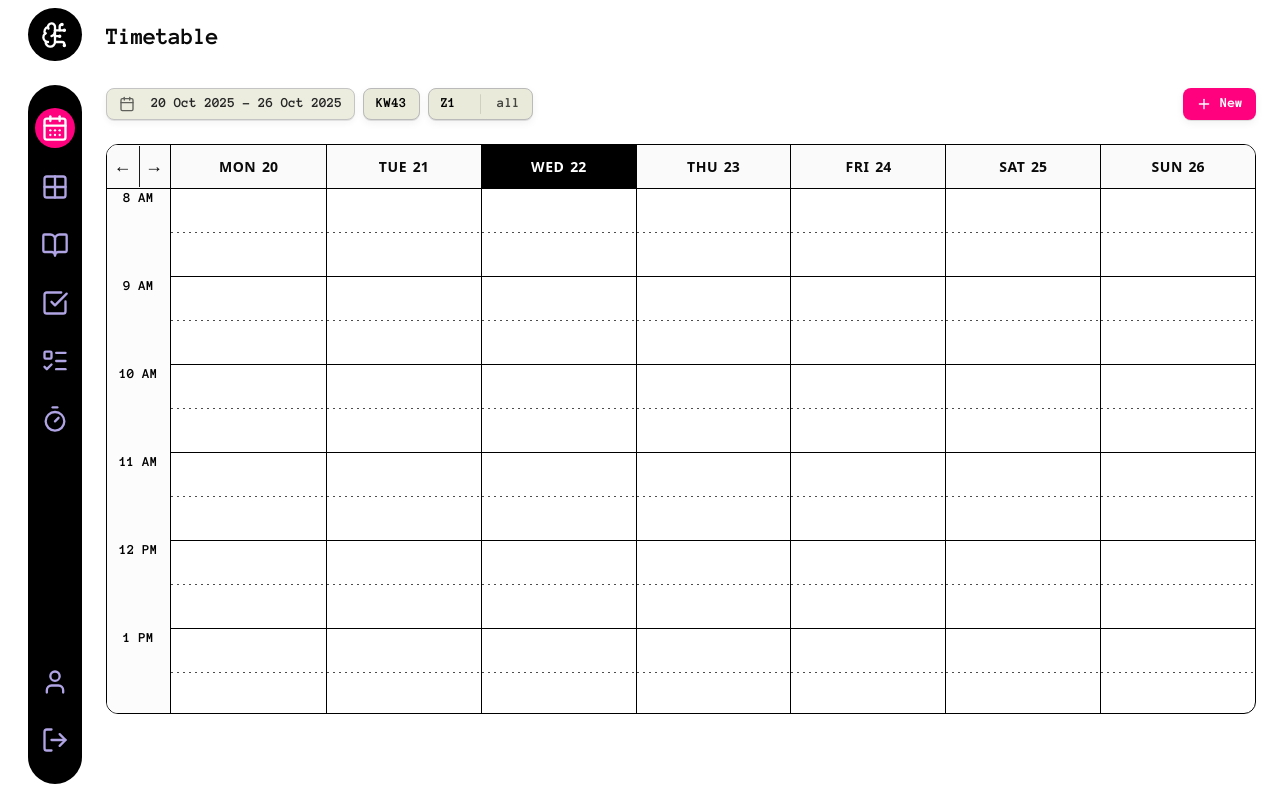
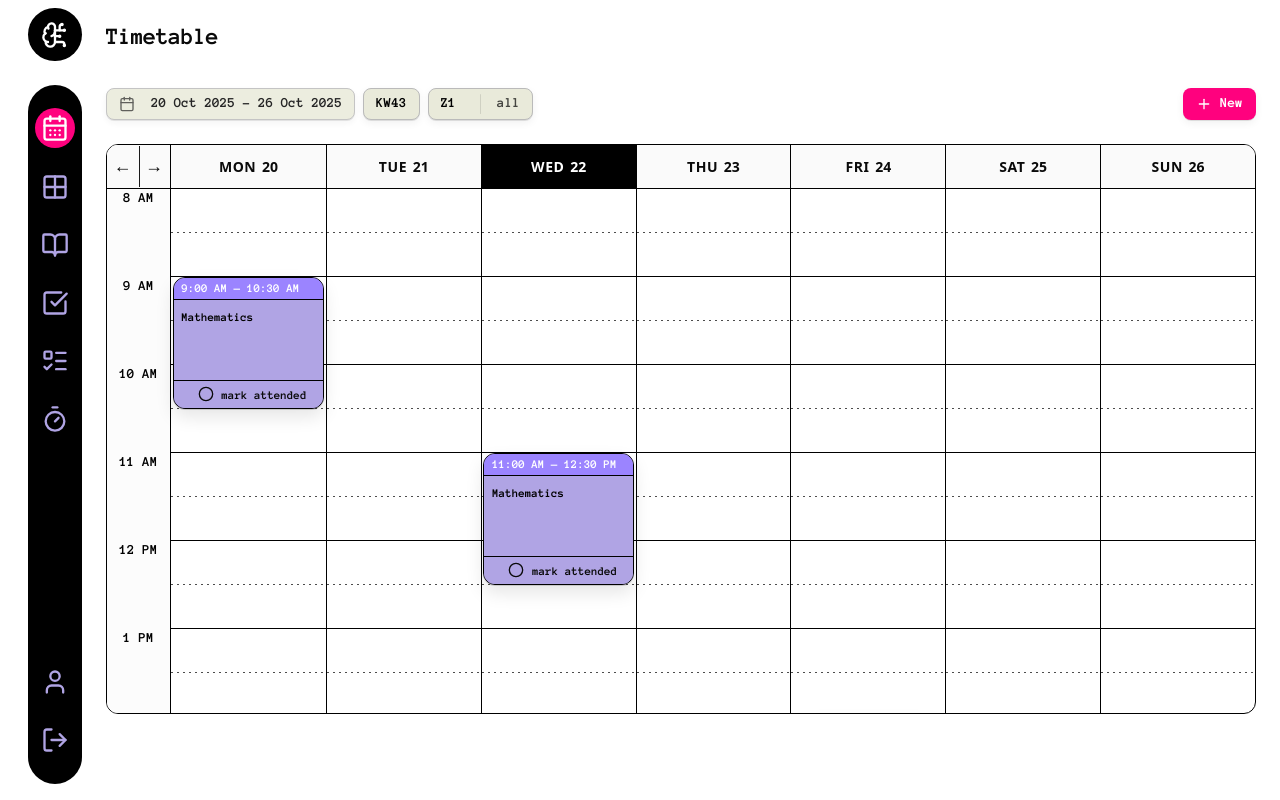
Before and after one commit to SatMunira/uniflow, a React (Vite) app: page /timetable in a window 1280 px wide. Built offline with nearby package versions, Linux system fonts and the light colour scheme; a web font is replaced by a local one.

Commit message:
feat: integrate event handling in TimetablePage and enhance WeekCalendar with event display

```diff
--- a/src/components/ui/Calender/WeekCalendar.tsx
+++ b/src/components/ui/Calender/WeekCalendar.tsx
@@ -1,11 +1,21 @@
 import React, { useMemo, useRef, useState } from "react";
 import cls from "./WeekCalender.module.scss";
+import { CheckCircle, Circle } from 'lucide-react';
 
 export type SlotInfo = {
   start: Date;
   end: Date;
-  dayIndex: number; // 0..(days-1)
-  rowIndex: number; // 0..(rows-1)
+  dayIndex: number;
+  rowIndex: number;
+};
+
+export type CalendarEvent = {
+  id: string;
+  title: string;
+  start: Date;
+  end: Date;
+  color?: string;
+  attended?: boolean;
 };
 
 export type WeekCalendarProps = {
@@ -15,13 +25,15 @@ export type WeekCalendarProps = {
   hourEnd?: number;
   stepMinutes?: number;
   locale?: string;
-  showNowIndicator?: boolean; // оставил проп, но теперь линия следует за курсором
+  showNowIndicator?: boolean;
   onSlotClick?: (slot: SlotInfo) => void;
   renderCell?: (slot: SlotInfo) => React.ReactNode;
   className?: string;
   onPrevWeek?: () => void;
   onNextWeek?: () => void;
   showNavArrows?: boolean;
+  events?: CalendarEvent[];
+  onToggleAttend?: (id: string) => void;
 };
 
 function startOfDay(d: Date) {
@@ -52,8 +64,10 @@ export const WeekCalendar: React.FC<WeekCalendarProps> = ({
   onPrevWeek,
   onNextWeek,
   showNavArrows = true,
+  events = [],
+  onToggleAttend,
 }) => {
-  // базовая неделя от понедельника
+
   const weekStart = useMemo(() => {
     const now = startDate ? new Date(startDate) : new Date();
     const day = now.getDay(); // 0..6 (вс..сб)
@@ -61,7 +75,6 @@ export const WeekCalendar: React.FC<WeekCalendarProps> = ({
     return addDays(startOfDay(now), -shiftToMonday);
   }, [startDate]);
 
-  // индекс сегодня в диапазоне (для дефолтного активного дня)
   const todayIndex = useMemo(() => {
     const today = startOfDay(new Date());
     for (let i = 0; i < days; i++) {
@@ -90,7 +103,6 @@ export const WeekCalendar: React.FC<WeekCalendarProps> = ({
     [locale]
   );
 
-  // hover-индикатор (едет за мышкой)
   const gridRef = useRef<HTMLDivElement>(null);
   const [hover, setHover] = useState<{ visible: boolean; topPct: number; minutes: number }>({
     visible: false,
@@ -110,7 +122,6 @@ export const WeekCalendar: React.FC<WeekCalendarProps> = ({
     const total = (hourEnd - hourStart) * 60;
     let mins = hourStart * 60 + Math.round((y / rect.height) * total);
 
-    // прилипание к 5 минутам (если нужно — оставь; если нет — закомментируй)
     mins = Math.round(mins / 5) * 5;
 
     setHover({ visible: true, topPct: pct, minutes: mins });
@@ -122,6 +133,69 @@ export const WeekCalendar: React.FC<WeekCalendarProps> = ({
 
   const hoverStyle: React.CSSProperties = hover.visible ? { top: `${hover.topPct}%` } : { display: "none" };
   const hoverDate = useMemo(() => new Date(2000, 0, 1, 0, hover.minutes), [hover.minutes]);
+
+  const minutesFromDayStart = (d: Date) => d.getHours() * 60 + d.getMinutes();
+  const dayDiff = (a: Date, b: Date) =>
+    Math.floor((startOfDay(a).getTime() - startOfDay(b).getTime()) / 86_400_000);
+
+  const eventsByDay = useMemo(() => {
+    const res: Array<
+      Array<CalendarEvent & { _topPct: number; _heightPct: number }>
+    > = Array.from({ length: days }, () => []);
+
+    const dayStartMin = hourStart * 60;
+    const dayEndMin = hourEnd * 60;
+    const totalMin = dayEndMin - dayStartMin;
+
+    for (const ev of events) {
+      const dIndex = dayDiff(ev.start, weekStart);
+      if (dIndex < 0 || dIndex >= days) continue;
+
+      const evStartMin = Math.max(dayStartMin, minutesFromDayStart(ev.start));
+      const evEndMin = Math.min(dayEndMin, minutesFromDayStart(ev.end));
+      if (evEndMin <= evStartMin) continue;
+
+      const topPct = ((evStartMin - dayStartMin) / totalMin) * 100;
+      const heightPct = ((evEndMin - evStartMin) / totalMin) * 100;
+
+      res[dIndex].push({ ...ev, _topPct: topPct, _heightPct: heightPct });
+    }
+
+    for (const dayList of res) {
+      dayList.sort((a, b) => +a.start - +b.start);
+      const columns: CalendarEvent[][] = [];
+      for (const e of dayList) {
+        let placed = false;
+        for (const col of columns) {
+          const last = col[col.length - 1] as any;
+          if (+last.end <= +e.start) {
+            col.push(e);
+            placed = true;
+            break;
+          }
+        }
+        if (!placed) columns.push([e]);
+      }
+
+      const colsCount = columns.length || 1;
+      columns.forEach((col, i) => {
+        for (const e of col as any[]) {
+          e._colLeftPct = (i / colsCount) * 100 + 1;
+          e._colWidthPct = (1 / colsCount) * 100 - 2;
+        }
+      });
+    }
+    return res as Array<
+      Array<
+        CalendarEvent & {
+          _topPct: number;
+          _heightPct: number;
+          _colLeftPct: number;
+          _colWidthPct: number;
+        }
+      >
+    >;
+  }, [events, days, hourStart, hourEnd, weekStart]);
 
   return (
     <div
@@ -177,7 +251,6 @@ export const WeekCalendar: React.FC<WeekCalendarProps> = ({
         })}
       </div>
       <div className={cls.bodyScroll}>
-        {/* Левая колонка — часы */}
         <div className={cls.times}>
           {Array.from({ length: hourEnd - hourStart + 1 }).map((_, i) => {
             const h = hourStart + i;
@@ -189,13 +262,11 @@ export const WeekCalendar: React.FC<WeekCalendarProps> = ({
             );
           })}
 
-          {/* badge со временем под курсором */}
           <div className={cls.nowBadge} style={hoverStyle}>
             {hoverLabelFmt.format(hoverDate)}
           </div>
         </div>
 
-        {/* Основная сетка */}
         <div
           ref={gridRef}
           className={cls.grid}
@@ -208,6 +279,7 @@ export const WeekCalendar: React.FC<WeekCalendarProps> = ({
 
           {Array.from({ length: days }).map((_, dayIndex) => {
             const dayDate = addDays(weekStart, dayIndex);
+            const dayEvents = eventsByDay[dayIndex] ?? [];
             return (
               <div key={dayIndex} className={cls.dayColumn} aria-label={dayDate.toDateString()}>
                 {Array.from({ length: rows }).map((__, rowIndex) => {
@@ -227,14 +299,55 @@ export const WeekCalendar: React.FC<WeekCalendarProps> = ({
                     </button>
                   );
                 })}
+                <div className={cls.eventsLayer} aria-hidden>
+                  {dayEvents.map((ev) => {
+                    const attended = !!ev.attended;
+                    return (
+                      <div
+                        key={ev.id}
+                        className={[cls.event, attended && cls['event--attended']].filter(Boolean).join(' ')}
+                        style={{
+                          top: `${ev._topPct}%`,
+                          height: `${ev._heightPct}%`,
+                          left: `${ev._colLeftPct}%`,
+                          width: `${ev._colWidthPct}%`,
+                        }}
+                        title={`${ev.title}`}
+                      >
+                        <div className={cls.eventHead}>
+                          {ev.start.toLocaleTimeString(locale, { hour: 'numeric', minute: '2-digit' })} —{' '}
+                          {ev.end.toLocaleTimeString(locale, { hour: 'numeric', minute: '2-digit' })}
+                        </div>
+
+                        <div className={cls.eventTitle}>{ev.title}</div>
+
+                        <div className={cls.eventFoot}>
+                          {attended ? (
+                            <span className={cls.attendedBadge}>
+                              <CheckCircle className="size-4" aria-hidden />
+                              attended
+                            </span>
+                          ) : (
+                            <button
+                              type="button"
+                              className={cls.attendBtn}
+                              onClick={onToggleAttend ? () => onToggleAttend(ev.id) : undefined}
+                            >
+                              <Circle className="size-4" aria-hidden />
+                              mark attended
+                            </button>
+                          )}
+                        </div>
+                      </div>
+                    );
+                  })}
+                </div>
               </div>
             );
           })}
 
-          {/* тонкая линия hover через всю сетку */}
           {showNowIndicator && <div className={cls.hoverIndicator} style={hoverStyle} />}
 
-          {/* толстая линия — только в активной колонке */}
           {showNowIndicator && (
             <div className={cls.activeColOverlay} style={{ gridColumn: `${activeDay + 2} / ${activeDay + 3}` }}>
               <div className={cls.hoverIndicatorThick} style={hoverStyle} />
--- a/src/components/ui/Calender/WeekCalender.module.scss
+++ b/src/components/ui/Calender/WeekCalender.module.scss
@@ -1,12 +1,14 @@
+$ev-head: #9B84FF;
+$ev-body: #B0A4E4;
+$ev-border: #000;
+$ev-attended: #A5FFA0;
+
 .calendar {
   --days: 7;
   --rows: 24;
   --gutter-w: 64px;
-  /* левая колонка с часами */
   --header-h: 44px;
-  /* высота шапки */
   --cell-h: 44px;
-  /* высота строки (шаг) */
   --grid-border: 1px solid #000;
   --grid-bg: #fff;
   --hour-line: #000;
@@ -15,7 +17,6 @@
   --hdr-font-size: 14px;
   --hdr-font-weight: 600;
   --calendar-h: 570px;
-  /* выстави под свой кейс / можно calc(100vh - ... ) */
   --bottom-gap: 56px;
   position: relative;
   background: var(--grid-bg);
@@ -33,7 +34,6 @@
   block-size: var(--calendar-h);
 }
 
-/* ====== ШАПКА ====== */
 .header {
   grid-area: header;
   display: grid;
@@ -47,24 +47,22 @@
   position: relative;
   border-right: var(--grid-border);
   background: #fafafa;
-  /* стрелки должны заполнить ячейку */
-  overflow: hidden; /* чтобы hover-фон не вылезал за скругления */
+  overflow: hidden;
 }
 
 .navArrows {
   position: absolute;
   inset: 0;
   display: grid;
-  grid-template-columns: 1fr 1fr; /* каждая половину */
+  grid-template-columns: 1fr 1fr;
   align-items: stretch;
   justify-items: stretch;
 }
 
-/* центральный разделитель */
 .navArrows::after {
   content: "";
   position: absolute;
-  top: 1px;               /* немного отступов сверху/снизу */
+  top: 1px;
   bottom: 1px;
   left: 50%;
   width: 1px;
@@ -73,31 +71,24 @@
   pointer-events: none;
 }
 
-
-/* сами кнопки кликабельные */
 .navBtn {
-  /* снимем все дефолтные стили кнопки */
   all: unset;
   display: grid;
   place-items: center;
   cursor: pointer;
   user-select: none;
-
-  /* визуал: крупнее и без рамок */
   font-family: var(--font-mono, ui-monospace, monospace);
   font-weight: 700;
-  font-size: 18px;          /* «чуть побольше» */
+  font-size: 18px;
   line-height: 1;
 
-  /* фоны на hover/active */
   transition: background .15s ease, transform .06s ease;
 }
 .navBtn:hover { background: rgba(0,0,0,0.06); }
 
-/* доступность */
 .navBtn:focus-visible {
   outline: 2px solid var(--now);
-  outline-offset: -2px;     /* чтобы не выходить за скругления gutter */
+  outline-offset: -2px;
 }
 .navBtn:active { transform: translateY(1px); }
 
@@ -110,9 +101,7 @@
   color: inherit;
 
   border-right: 0;
-  /* было */
   border-left: var(--grid-border);
-  /* стало */
 }
 
 .headerCell:hover,
@@ -147,13 +136,12 @@
   font-weight: 600;
 }
 
-/* ====== ЛЕВАЯ КОЛОНКА (ЧАСЫ) ====== */
 .times {
   position: absolute;
-  inset-block-start: 0;         /* было: var(--header-h) */
+  inset-block-start: 0;
   inset-inline-start: 0;
   inline-size: var(--gutter-w);
-  block-size: calc(var(--rows) * var(--cell-h));  /* полная высота содержимого */
+  block-size: calc(var(--rows) * var(--cell-h));
   border-right: var(--grid-border);
   background: #fcfcfc;
   z-index: 2;
@@ -170,7 +158,6 @@
 .timeRow>span {
   position: absolute;
   top: -1px;
-  /* на линии часа */
   left: 50%;
   transform: translateX(-50%);
   white-space: nowrap;
@@ -181,7 +168,6 @@
   color: #000;
 }
 
-/* badge времени (едет за линией) */
 .nowBadge {
   position: absolute;
   transform: translateY(-50%);
@@ -191,67 +177,46 @@
   font-size: 11px;
   line-height: 1;
 
-  /* твои новые цвета */
   color: var(--now);
-  /* текст — var(--now) */
   background: #FFC4E1;
-  /* фон — #FFC4E1 */
   border: 1px solid var(--now);
-  /* рамка — var(--now) */
 
   z-index: 5;
   pointer-events: none;
-
-  /* прошлую внутреннюю тень убираем */
   box-shadow: none;
 }
 
-
-/* ====== ОСНОВНАЯ СЕТКА ====== */
-/* .grid уже в "bodyScroll", менять не нужно — она длинная и будет прокручиваться */
 .grid {
   grid-area: body;
   position: relative;
   display: grid;
   grid-template-columns: var(--gutter-w) repeat(var(--days), 1fr);
-  /* важно: = полной высоте контента, чтобы была прокрутка */
   block-size: calc(var(--rows) * var(--cell-h));
 }
 
-/* вместо :first-of-type */
 .grid>.bodyGutter+.dayColumn {
   border-left: 0;
 }
 
-/* для шапки — тоже по соседству, чтобы наверняка */
 .headerGutter+.headerCell {
   border-left: 0;
 }
 
-
-/* левая «водосточная» колонка */
 .bodyGutter {
   grid-column: 1 / 2;
   background: #fcfcfc;
   border-right: var(--grid-border);
-  /* линия между gutter и днями */
 }
 
-/* колонки дней: рисуем слева, НЕ справа */
 .dayColumn {
   position: relative;
   z-index: 2;
   display: grid;
   grid-auto-rows: var(--cell-h);
   border-right: 0;
-  /* было: var(--grid-border) */
   border-left: var(--grid-border);
-  /* стало: линия слева */
 }
 
-
-
-/* слоты — только разделители, без hover-оверлея */
 .cell {
   border: 0;
   position: relative;
@@ -260,7 +225,6 @@
   padding: 0;
 }
 
-/* получас — мелкий пунктир #000 */
 .cell::after {
   content: "";
   position: absolute;
@@ -273,44 +237,34 @@
   pointer-events: none;
 }
 
-/* конец часа — сплошная линия #000 */
 .dayColumn .cell:nth-child(2n)::after {
   background-image: none;
   background-color: #000;
   opacity: 1;
 }
 
-/* убираем старый hover у ячеек */
 .cell:hover::after {
   content: "";
 }
 
-/* ====== HOVER-ИНДИКАТОРЫ: БЕЗ border-top, ТОЛЬКО background ====== */
-
-/* тонкая линия через всю сетку, не задевает вертикальные бордеры */
 .hoverIndicator {
   position: absolute;
   left: calc(var(--gutter-w) + 1px);
-  /* +1px от левого вертикального бордера */
   right: 1px;
-  /* -1px от правого вертикального бордера */
   height: 1.5px;
   background: var(--now);
   transform: translateY(-50%);
-  /* центр по Y (у тебя top уже вычисляется в % ) */
   z-index: 3;
   pointer-events: none;
   opacity: .9;
 }
 
-/* контейнер активной колонки */
 .activeColOverlay {
   position: relative;
   pointer-events: none;
   z-index: 4;
 }
 
-/* толстая линия — внутри активной колонки, с зазором 1px слева/справа */
 .hoverIndicatorThick {
   position: absolute;
   left: 1px;
@@ -322,18 +276,104 @@
   pointer-events: none;
 }
 
-
-/* новая обёртка — занимает всю "body"-зону и скроллит контент внутри */
 .bodyScroll {
   grid-area: body;
   position: relative;
   overflow: auto;
   block-size: 100%;
-
-  /* нижний зазор чтобы последнее время не прилипало к краю */
   padding-bottom: var(--bottom-gap);
 
-  /* скрыть скроллбар */
-  scrollbar-width: none;                 /* Firefox */
+  scrollbar-width: none;
 }
-.bodyScroll::-webkit-scrollbar { display: none; }  /* WebKit */
+.bodyScroll::-webkit-scrollbar { display: none; }
+
+.eventsLayer {
+  position: absolute;
+  inset: 0 0 0 0;
+  pointer-events: none;
+}
+
+.event {
+  position: absolute;
+  inset-inline: auto;
+  border: 1px solid $ev-border;
+  border-radius: 12px;
+  background: $ev-body;
+  box-shadow:
+    0 1px 0 rgba(0,0,0,.15),
+    0 8px 18px rgba(0,0,0,.10);
+  overflow: hidden;
+  pointer-events: auto;
+
+  display: grid;
+  grid-template-rows: auto 1fr auto;
+}
+
+.eventHead {
+  background: $ev-head;
+  color: #fff;
+  font-weight: 700;
+  font-size: 12px;
+  line-height: 1.1;
+  padding: 4px 8px;
+  border-bottom: 1px solid $ev-border;
+ grid-row: 1;
+}
+
+.eventTitle {
+  padding: 8px;
+  font-size: 12px;
+  font-weight: 600;
+  color: #000;
+  grid-row: 2;
+}
+
+.eventHead  { grid-row: 1; }
+.eventTitle { grid-row: 2; min-height: 0; overflow: hidden; }
+.eventFoot {
+  grid-row: 3;
+  display: flex;
+  align-items: center;
+  gap: 8px;
+  white-space: nowrap;
+  width: 100%;
+  min-height: 28px;
+  padding-left: 24px;
+  border-top: 1px solid $ev-border;
+  background: $ev-body;
+  font-size: 12px;
+  font-weight: 800;
+}
+
+.event--attended .eventFoot {
+  background: $ev-attended;
+}
+
+.attendedBadge,
+.attendBtn {
+  display: flex;
+  flex-wrap: nowrap;
+  align-items: center;
+  gap: 8px;
+  line-height: 1;
+  font-size: 13px;
+  font-weight: 800;
+  font-family: var(--font-mono, ui-monospace, monospace);
+  color: #000;
+  background: transparent;
+}
+
+.attendBtn {
+  all: unset;
+  display: flex;
+  cursor: pointer;
+  padding: 2px 0;
+}
+
+.attendBtn > svg,
+.attendedBadge > svg {
+  flex: 0 0 auto;
+  display: inline-block;
+  margin-right: 8px;
+  vertical-align: middle;
+}
--- a/src/pages/schedule/TimeTablePage.tsx
+++ b/src/pages/schedule/TimeTablePage.tsx
@@ -1,4 +1,4 @@
-import { useState } from "react";
+import { useState, useMemo } from "react";
 import { Page } from "@/components/layout/Page";
 import { PageHeader } from "@/components/layout/PageHeader";
 import { Toolbar } from "@/components/layout/Toolbar";
@@ -8,10 +8,42 @@ import { AccentButton } from "@/components/ui/AccentButton/AccentButton";
 import { Plus } from "lucide-react";
 import { WeekCalendar } from "@/components/ui/Calender/WeekCalendar";
 import { addDays } from "date-fns";
+import { generateOccurrencesForWeekView } from "@/data/schedule/generateWeek";
+import { subjectsMock } from "@/mocks/subjects";
+import type { CalendarEvent } from "@/components/ui/Calender/WeekCalendar";
+import { toggleAttended } from "@/data/schedule/generateWeek";
 
 export default function TimetablePage() {
   const [anchor, setAnchor] = useState(new Date("2025-10-21"));
   const [viewCycle, setViewCycle] = useState<WeekCycle>("WEEKLY");
+
+  const [occs, setOccs] = useState(() =>
+    generateOccurrencesForWeekView(subjectsMock, anchor, viewCycle)
+  );
+
+  const events: CalendarEvent[] = useMemo(() => {
+    const fresh = generateOccurrencesForWeekView(subjectsMock, anchor, viewCycle);
+    const map = new Map(occs.map(o => [o.id, o.attended]));
+    const byId = fresh.map(o => ({ ...o, attended: map.get(o.id) ?? o.attended }));
+
+    const colorOf = new Map(subjectsMock.map(s => [s.id, s.color]));
+    return byId.map(o => ({
+      id: o.id,
+      title: o.title,
+      start: o.start,
+      end: o.end,
+      attended: o.attended,
+      color: colorOf.get(o.subjectId) || "#7c3aed",
+    }));
+  }, [anchor, viewCycle, occs]);
+
+  const handleToggleAttend = (id: string) => {
+    setOccs(prev => {
+      const next = [...prev];
+      toggleAttended(next, id);
+      return next;
+    });
+  };
 
   return (
     <Page>
@@ -22,20 +54,16 @@ export default function TimetablePage() {
         left={
           <WeekNav
             value={anchor}
-            onChange={setAnchor}
+            onChange={(d) => {
+              setAnchor(d);
+            }}
             viewCycle={viewCycle}
             onChangeViewCycle={setViewCycle}
             showCycleChip
           />
         }
         right={
-          <AccentButton
-            variant="outline"
-            className="gap-2"
-            onClick={() => {
-              console.log("Create new subject");
-            }}
-          >
+          <AccentButton variant="outline" className="gap-2" onClick={() => console.log("Create new subject")}>
             <Plus className="size-4" />
             New
           </AccentButton>
@@ -51,13 +79,10 @@ export default function TimetablePage() {
           locale="en-US"
           onPrevWeek={() => setAnchor(a => addDays(a, -7))}
           onNextWeek={() => setAnchor(a => addDays(a, +7))}
-          onSlotClick={(slot) => {
-            console.log("Click slot:", slot.start, "→", slot.end);
-            // тут позже откроешь модалку «создать запись»
-          }}
+          events={events}
+          onToggleAttend={handleToggleAttend}
         />
       </div>
-
     </Page>
   );
 }
```
